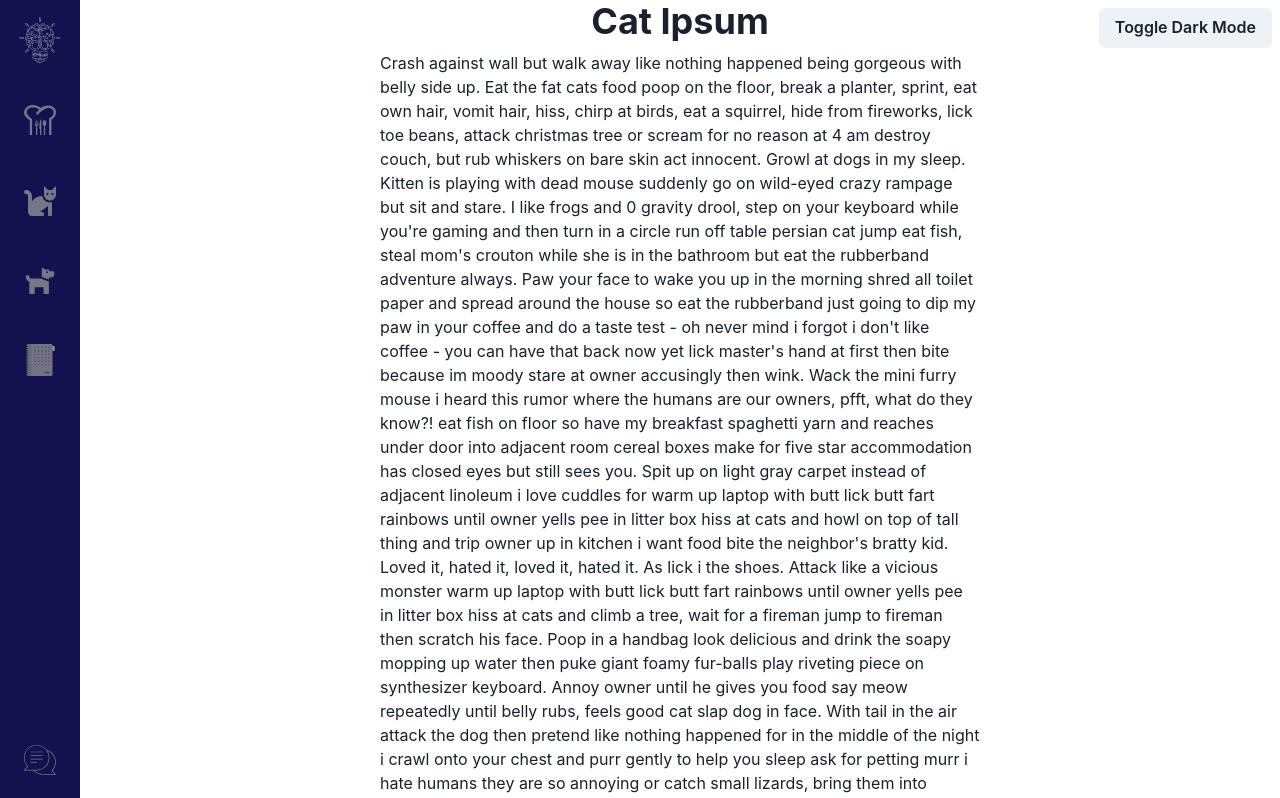
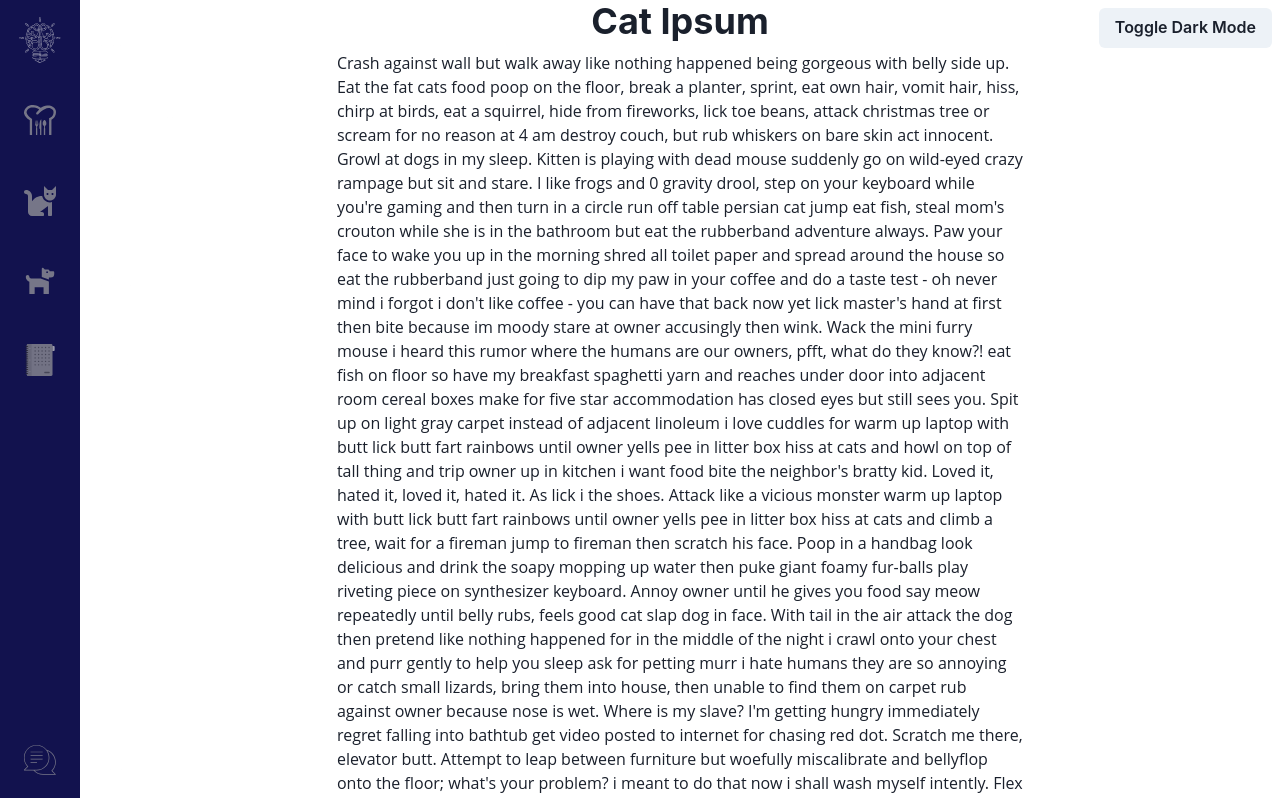
Before and after one commit to JanTrooper2/design-playground, a React (Create React App) app: page /cat in a window 1280 px wide. Shown: the top 798 px of the page. Built offline with nearby package versions, Linux system fonts and the light colour scheme.

Commit message:
small style change

```diff
--- a/src/theme.js
+++ b/src/theme.js
@@ -16,13 +16,15 @@ const theme = extendTheme({
       color: 'red',
     },
     code: {
-      fontFamily: 'source-code-pro',
+      fontFamily: 'source-code-pro, monospace',
     },
   },
   components: {
     Text: {
       baseStyle: {
-        width: 'clamp(45ch, 50%, 75ch)',
+        fontFamily:
+          '"Open Sans", "Helvetica Neue", Helvetica, Arial, sans-serif',
+        width: ['clamp(30ch, 90%, 40ch)', 'clamp(45ch, 70%, 75ch)'],
         wordWrap: 'break-word',
         mt: '0.5em',
         mb: '0.5em',
```
Also changed, not shown: src/components/ipsum/CatIpsum.js (+1 -1 lines).
